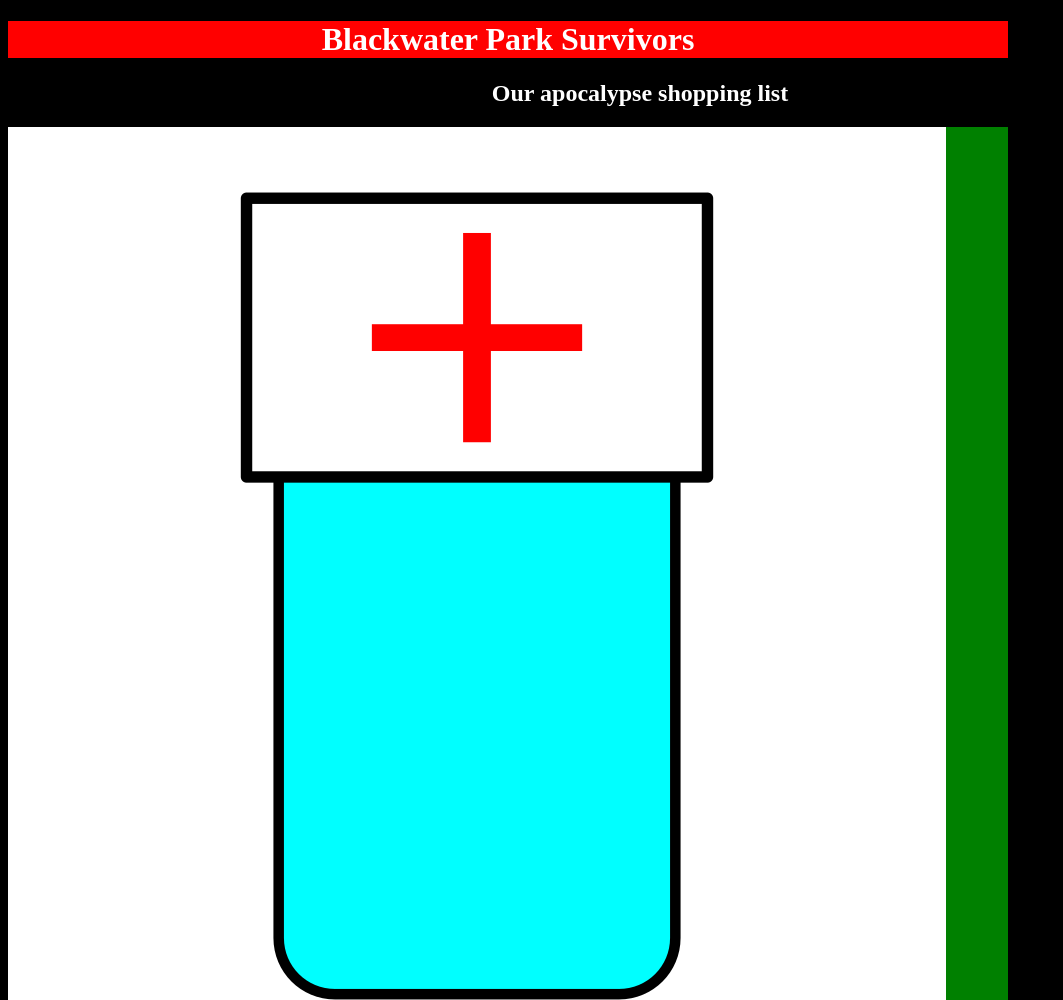
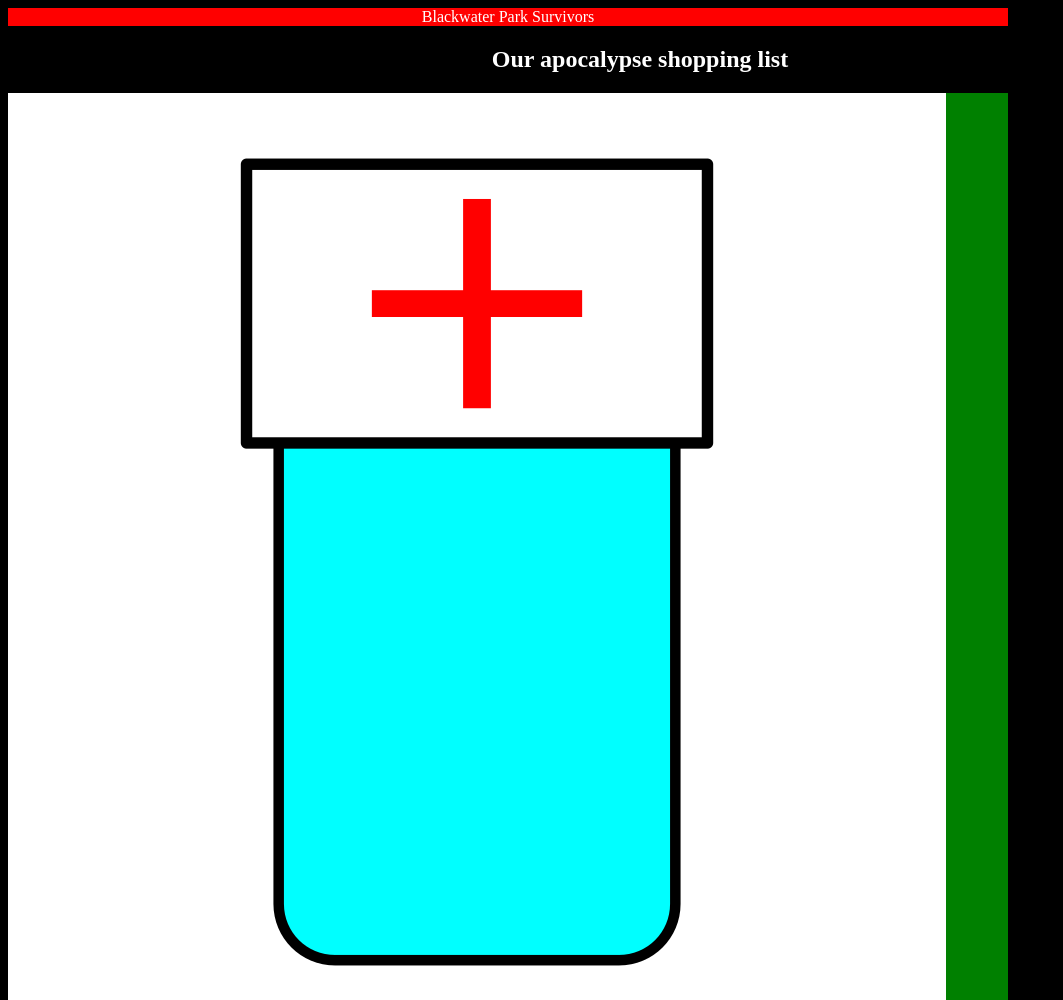
Before and after one commit to LorenzoZaccagnini/pwa-zombie-lesson-1-responsive, a plain HTML site: page index.html in a window 1280 px wide. Shown: the top 1000 px of the page, without its empty margins (0-1063 px from the left). Drawn offline with Linux system fonts and the light colour scheme.

Commit message:
first challenge

```diff
--- a/index.html
+++ b/index.html
@@ -7,7 +7,7 @@
   </head>
   <body>
     <div class="header" align="center">
-      <h1>Blackwater Park Survivors</h1>
+      Blackwater Park Survivors
     </div>
     <div class="" align="center">
       <h2>Our apocalypse shopping list</h2>
--- a/js/main.js
+++ b/js/main.js
@@ -29,7 +29,7 @@ fillItemsHTML = () => {
 }
 
 /**
- * Create restaurant HTML.
+ * Spawn the items
  */
 createItemsHTML = (item) => {
   const li = document.createElement('li');
```
Also changed, not shown: css/styles.css (+3 -5 lines).
